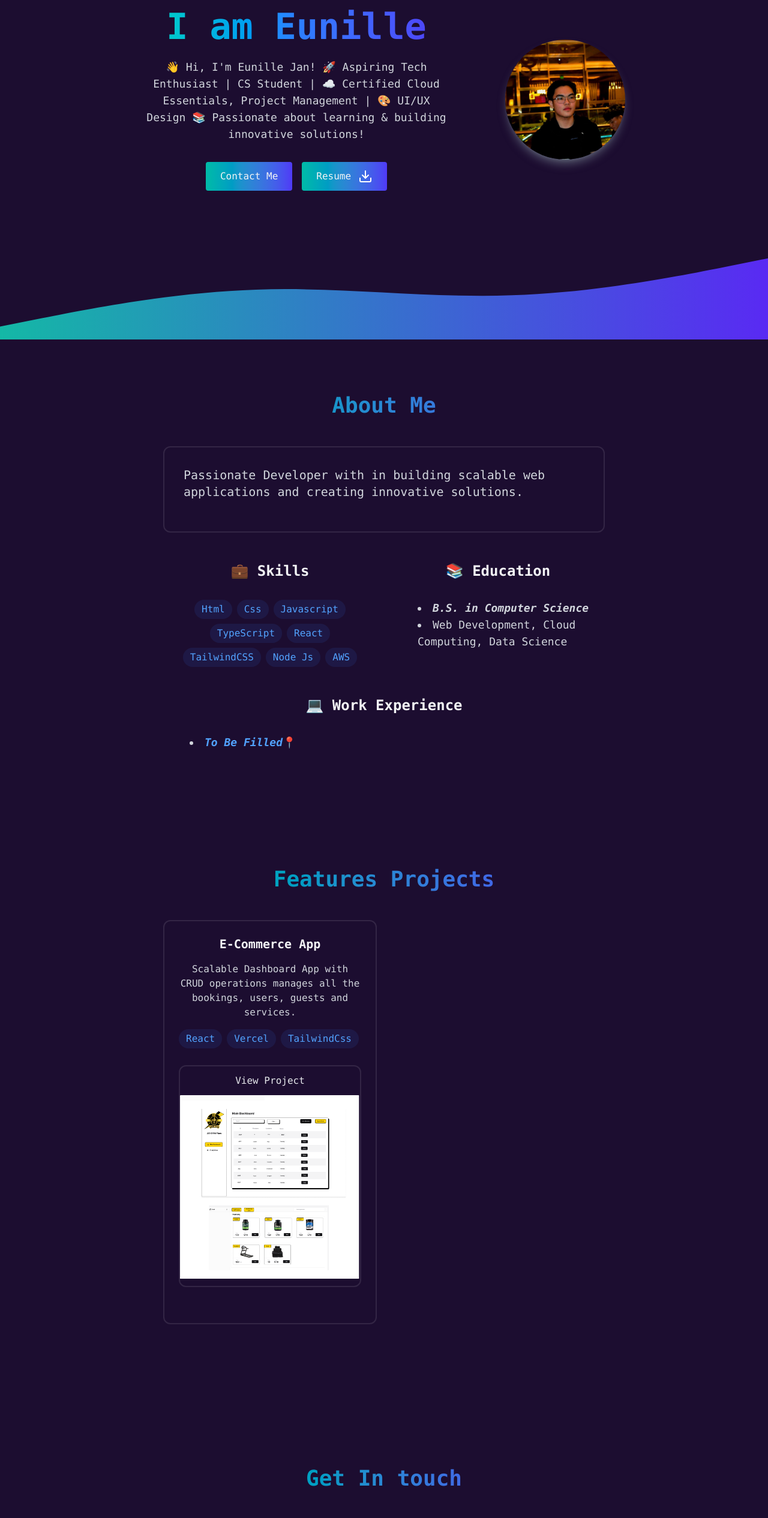
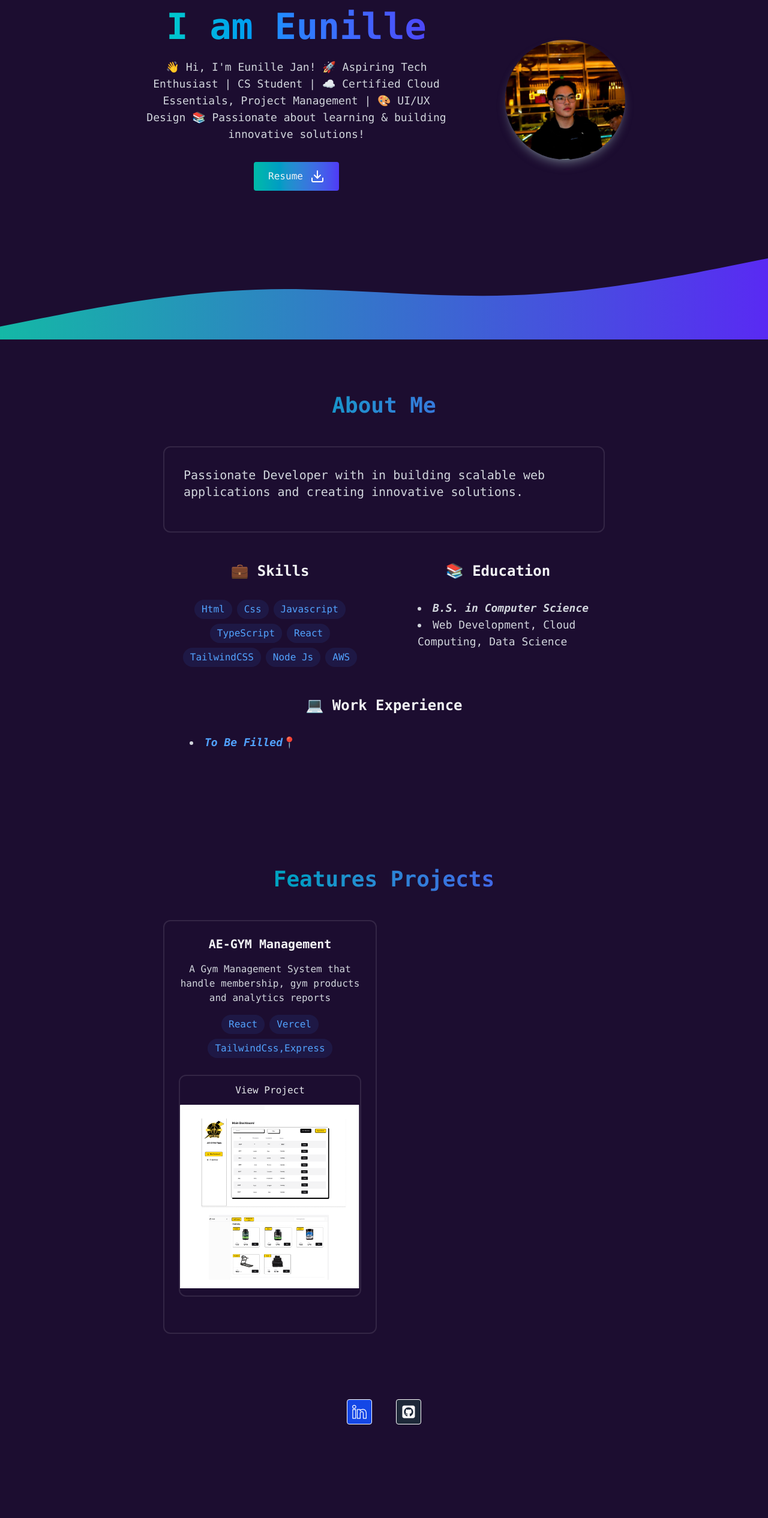
Before and after one commit to eunille/Portfolio, a React (Vite) app: page / in a window 1280 px wide. Shown: the part 234-2765 px from the top of the page at 60% size. After the commit the page ends 2678 px from the top, so only its background shows below. Built offline with nearby package versions, Linux system fonts and the light colour scheme.

Commit message:
Removed the Contact Form

```diff
--- a/src/sections/Contact.jsx
+++ b/src/sections/Contact.jsx
@@ -2,63 +2,7 @@ import RevealOnScroll from "../Ui/RevealOnScroll";
 
 export const Contact = () => {
   return (
-    <section
-      id="contact"
-      className="min-h-screen font-mono flex items-center justify-center py-20 "
-    >
-      <RevealOnScroll>
-        <div className="px-4 w-150">
-          <h2 className="max-w-3xl text-4xl font-semibold mb-12 bg-gradient-to-r from-teal-500 to-indigo-600 bg-clip-text text-transparent text-center ">
-            Get In touch
-          </h2>
-
-          <form
-            action="https://formsubmit.co/beerusgaming24@gmai.com"
-            method="POST"
-            className="space-y-6"
-          >
-            <div className="relative">
-              <input
-                type="text"
-                id="name"
-                name="name"
-                placeholder="Name..."
-                required
-                className="w-full bg-white/10 border border-r-white/10 rounded  px-4 py-3 text-white transition focus:outline-none focus:border-blue-500 focus:bg-blue-500/5 "
-              />
-            </div>
-            <div className="relative">
-              <input
-                type="email"
-                id="email"
-                name="email"
-                placeholder="example@gmail.com"
-                required
-                className="w-full bg-white/10 border border-r-white/10 rounded  px-4 py-3 text-white transition focus:outline-none focus:border-blue-500 focus:bg-blue-500/5 "
-              />
-            </div>
-            <div className="relative">
-              <textarea
-                type="message"
-                id="message"
-                name="message"
-                rows={6}
-                placeholder="Type your message..."
-                required
-                className="w-full bg-white/10 border border-r-white/10 rounded  px-4 py-3 text-white transition focus:outline-none focus:border-blue-500 focus:bg-blue-500/5 "
-              />
-            </div>
-
-            <button
-              type="submit"
-              className=" w-full bg-gradient-to-r flex justify-center cursor-pointer from-teal-500 to-indigo-600 px-6 rounded font-medium transition relative overflow-hidden hover:-translate-y-1 hover:shadow-[0_0_15px_rgba(59,130,246,0.4)]  py-3 "
-            >
-              {" "}
-              Submit{" "}
-            </button>
-          </form>
-        </div>
-      </RevealOnScroll>
-    </section>
+    <>
+    </>
   );
 };
--- a/src/sections/Home.jsx
+++ b/src/sections/Home.jsx
@@ -26,12 +26,7 @@ function Home() {
           building innovative solutions!
         </p>
         <div className="flex justify-center items-center space-x-4">
-          <a
-            className="bg-gradient-to-r flex flex-row from-teal-500 to-indigo-600 py-3 px-6 rounded hover:-translate-y-1   hover:shadow-[0_0_15px_rgba(59,130,246,0.4)]  font-medium transition relative overflow-hidden"
-            href="#contact"
-          >
-            Contact Me
-          </a>
+
           <a
             className="bg-gradient-to-r flex flex-row from-teal-500 to-indigo-600 py-3 px-6 rounded hover:-translate-y-1 hover:shadow-[0_0_15px_rgba(59,130,246,0.4)]  font-medium transition relative overflow-hidden "
             href={resume}
--- a/src/sections/Projects.jsx
+++ b/src/sections/Projects.jsx
@@ -10,9 +10,9 @@ function Projects() {
   const [projects] = useState([
     {
       image: Container,
-      name: "E-Commerce App",
+      name: "AE-GYM Management",
       brief:
-        "Scalable Dashboard App with CRUD operations manages all the bookings, users, guests and services.",
+        "A Gym Management System that handle membership, gym products and analytics reports  ",
     },
 
   ]);
@@ -35,8 +35,8 @@ function Projects() {
               >
                 <h3 className="font-semibold text-xl mb-4">{project.name}</h3>
                 <p className="text-gray-300 mb-4">{project.brief} </p>
-                <div className="flex flex-wrap sm:items-center gap-2 mb-4">
-                  {["React","Vercel","TailwindCss"].map((tech, index) => (
+                <div className="flex flex-wrap sm:items-center justify-center gap-2 mb-4">
+                  {["React","Vercel","TailwindCss,Express"].map((tech, index) => (
                     <span
                       key={index}
                       className="bg-blue-500/10 text-blue-400 py-1 px-3 rounded-full text-balance hover:bg-blue-500/20 hover:shadow-[9_2px_8px_rgba(59,130,22.46,0.2)] transition "
```
